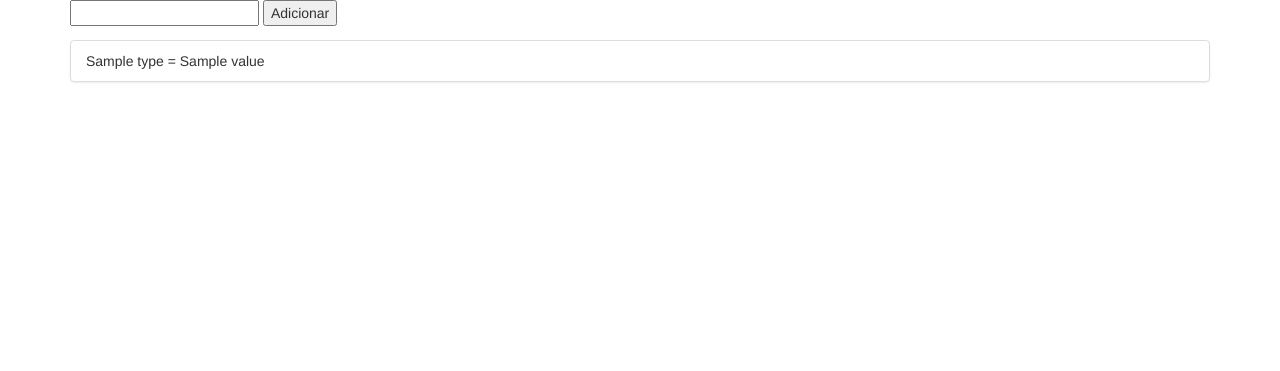
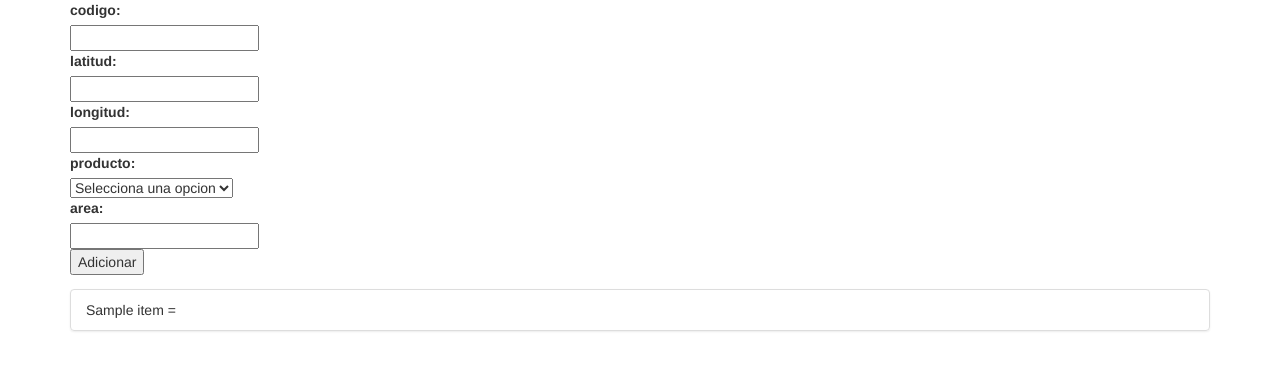
Before and after one commit to clopezr9/Taller2-P1, a Django app: page / in a window 1280 px wide. Shown: the top 371 px of the page. Run offline with Django 3.2, Linux system fonts and the light colour scheme; tables that the repository leaves empty hold one stand-in row (values such as "Sample post"); a database or web service that is not in the repository returns one stand-in record (values such as "Sample title"); data that the repository does not hold is empty; some libraries are stand-ins or nearby versions.

Commit message:
Cambios taller 3

```diff
--- a/measure/templates/measure/measure.html
+++ b/measure/templates/measure/measure.html
@@ -1,13 +1,29 @@
 {% extends 'measure/base.html' %}
 {% block content %}
 <div class="container">
-    <form method="get">
-        <input type="number" name="value">
+  <form method="get">
+    <label for="fname">codigo:</label><br>
+    <input type="text" name="codigo"><br>
+    <label for="fname">latitud:</label><br>
+    <input type="text" name="latitud"><br>
+    <label for="fname">longitud:</label><br>
+    <input type="text" name="longitud"><br>
+    <label for="fname">producto:</label><br>
+    <select name = "producto" id="producto">
+           <option disabled selected value> Selecciona una opcion </option>
+           <option value = "Leche"> Leche </option>
+           <option value = "Cacao"> Cacao </option>
+           <option value = "Carne"> Carne </option>
+           <option value = "Flores"> Flores </option>
+           <option value = "Hortalizas"> Hortalizas </option>
+    </select><br>
+    <label for="fname">area:</label><br>
+    <input type="number" name="area"><br>
         <button type="submit">Adicionar</button>
     </form>
     {% for measure in measures %}
         <ul class="list-group">
-             <li class="list-group-item">{{measure.type}} = {{measure.value}}</li>
+             <li class="list-group-item">{{measure}} = </li>
         </ul>
     {% endfor %}
 </div>
--- a/measure/views.py
+++ b/measure/views.py
@@ -5,19 +5,27 @@ from django.views.generic.list import ListView
 
 def measure(request):
     # Verifica si hay un parámetro value en la petición GET
-    if 'value' in request.GET:
-        value = request.GET['value']
+    if 'codigo'and 'latitud'and 'longitud'and 'producto'and 'area' in request.GET:
+        codigo = request.GET['codigo']
+        latitud = request.GET['latitud']
+        longitud = request.GET['longitud']
+        producto = request.GET['producto']
+        area = request.GET['area']
+
         # Verifica si el value no esta vacio
-        if value:
+        if codigo and latitud and longitud and producto and area:
             # Crea el json para realizar la petición POST al Web Service
-            args = {'type': '%', 'value': value}
+            args = {'codigo':codigo,
+                    'latitud': latitud,
+                    'longitud':longitud,
+                    'producto': producto,
+                    'area':area}
+
             response = requests.post('http://127.0.0.1:8000/temphum/', args)
             # Convierte la respuesta en JSON
             measure_json = response.json()
 
-    # Realiza una petición GET al Web Services
     response = requests.get('http://127.0.0.1:8000/temphum/')
-    # Convierte la respuesta en JSON
     measures = response.json()
     # Rederiza la respuesta en el template measure
     return render(request, "measure/measure.html", {'measures': measures})
```
Also changed, not shown: measure/__init__.py (deleted), measure/migrations/0001_initial.py (deleted), measure/migrations/0002_auto_20200303_2158.py (deleted), measure/migrations/0003_auto_20200303_2209.py (deleted), measure/migrations/0004_delete_temphum.py (deleted).
